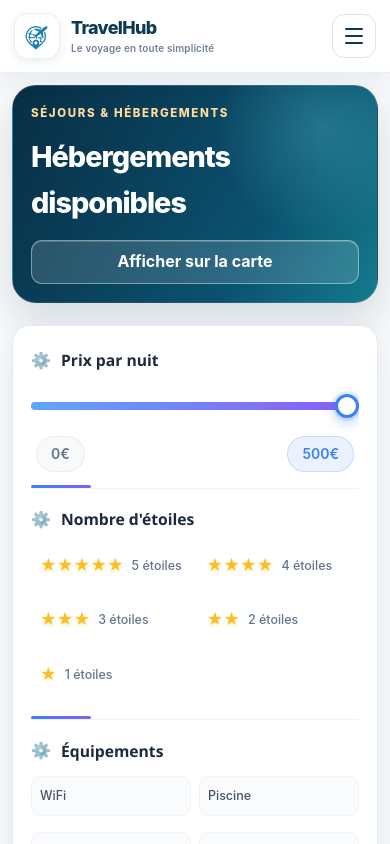
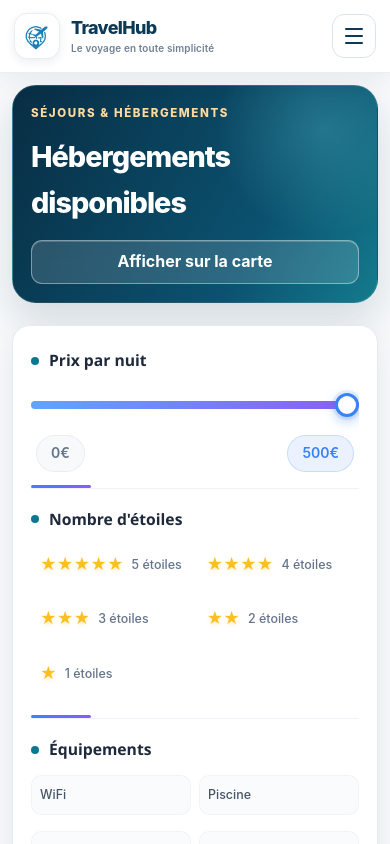
Before and after one commit to SaifEddineDev/projet-soa, a React (Create React App) app: page /hotels in a window 390 px wide. Shown: the top 844 px of the page. Built offline with nearby package versions, Linux system fonts and the light colour scheme; no server answers.

Commit message:
Keep hotel cards consistent for filtered results

```diff
--- a/src/site-polish.css
+++ b/src/site-polish.css
@@ -85,22 +85,22 @@ img { max-width: 100%; }
   flex-wrap: initial;
 }
 .main-content:not(:has(.admin-container)) .search-filters {
-  position: sticky;
-  top: 100px;
+  position: relative;
+  top: auto;
   width: 100%;
   max-width: none;
-  max-height: calc(100vh - 118px);
-  overflow-y: auto;
+  max-height: none;
+  overflow: visible;
   padding: 22px 18px;
   border: 1px solid #e3ebf1;
   border-radius: 18px;
   background: #fff;
   box-shadow: 0 10px 28px rgba(16,42,67,.08);
-  scrollbar-width: thin;
 }
 .main-content:not(:has(.admin-container)) .search-filters:hover { transform: none; }
 .main-content:not(:has(.admin-container)) .search-filters .filter-group { margin-bottom: 18px; padding-bottom: 16px; }
 .main-content:not(:has(.admin-container)) .search-filters .filter-group h4 { margin-bottom: 12px; font-size: .98rem; }
+.main-content:not(:has(.admin-container)) .search-filters .filter-group h4::before { width: 8px; height: 8px; flex: 0 0 8px; border-radius: 50%; background: #0b7891; content: ''; opacity: 1; }
 .main-content:not(:has(.admin-container)) .search-filters .stars-filter { gap: 5px; }
 .main-content:not(:has(.admin-container)) .search-filters .star-option {
   min-width: 0;
@@ -115,6 +115,7 @@ img { max-width: 100%; }
   border-color: #dbeafe;
   background: #f5f9ff;
 }
+.main-content:not(:has(.admin-container)) .search-filters .star-option:has(input:checked)::after { margin-left: auto; color: #0b7891; content: '✓'; font-size: .82rem; font-weight: 800; }
 .main-content:not(:has(.admin-container)) .search-filters .star-rating { flex: 0 0 auto; font-size: 16px; letter-spacing: 0; white-space: nowrap; }
 .main-content:not(:has(.admin-container)) .search-filters .star-option span:last-child { overflow: hidden; font-size: .78rem; text-overflow: ellipsis; white-space: nowrap; }
 .main-content:not(:has(.admin-container)) .search-filters .amenities-grid { gap: 8px; }
@@ -158,7 +159,7 @@ img { max-width: 100%; }
 .main-content:not(:has(.admin-container)) .sort-control select:focus-visible { outline: 3px solid rgba(11,88,115,.17); }
 .main-content:not(:has(.admin-container)) .sort-control option { padding: 10px; color: #173c53; background: #fff; }
 .main-content:not(:has(.admin-container)) .hotels-grid {
-  grid-template-columns: repeat(auto-fit, minmax(min(100%, 275px), 1fr));
+  grid-template-columns: repeat(auto-fill, minmax(min(100%, 275px), 1fr));
   align-items: stretch;
   gap: 18px;
   margin: 0;
@@ -166,7 +167,7 @@ img { max-width: 100%; }
 .main-content:not(:has(.admin-container)) .hotel-card {
   display: flex;
   min-width: 0;
-  height: 100%;
+  height: 510px;
   flex-direction: column;
   border: 1px solid #e5edf2;
   border-radius: 17px;
@@ -190,10 +191,10 @@ img { max-width: 100%; }
 .main-content:not(:has(.admin-container)) .hotels-map-container { min-width: 0; }
 @media (max-width: 900px) {
   .main-content:not(:has(.admin-container)) .hotels-container { grid-template-columns: minmax(0, 1fr); }
-  .main-content:not(:has(.admin-container)) .search-filters { position: relative; top: auto; max-height: none; }
+  .main-content:not(:has(.admin-container)) .search-filters { position: relative; top: auto; max-height: none; overflow: visible; }
   .main-content:not(:has(.admin-container)) .search-filters .stars-filter { display: grid; grid-template-columns: repeat(auto-fit, minmax(120px, 1fr)); }
   .main-content:not(:has(.admin-container)) .search-filters .amenities-grid { grid-template-columns: repeat(auto-fit, minmax(115px, 1fr)); }
-  .main-content:not(:has(.admin-container)) .hotels-grid { grid-template-columns: repeat(auto-fit, minmax(min(100%, 270px), 1fr)); }
+  .main-content:not(:has(.admin-container)) .hotels-grid { grid-template-columns: repeat(auto-fill, minmax(min(100%, 270px), 1fr)); }
 }
 @media (max-width: 560px) {
   .main-content:not(:has(.admin-container)):has(.hotels-page) { padding: 12px; }
@@ -202,5 +203,6 @@ img { max-width: 100%; }
   .main-content:not(:has(.admin-container)) .hotels-page > .hotels-header .toggle-map-btn { width: 100%; justify-content: center; }
   .main-content:not(:has(.admin-container)) .hotels-list > .hotels-header { align-items: flex-start; }
   .main-content:not(:has(.admin-container)) .sort-options select { max-width: 155px; }
-  .main-content:not(:has(.admin-container)) .hotels-grid { grid-template-columns: minmax(0, 1fr); }
+  .main-content:not(:has(.admin-container)) .hotels-grid { grid-template-columns: repeat(auto-fill, minmax(min(100%, 320px), 1fr)); }
+  .main-content:not(:has(.admin-container)) .hotel-card { height: 510px; }
 }
```
